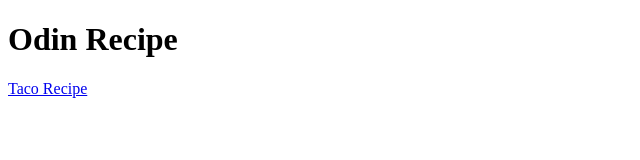
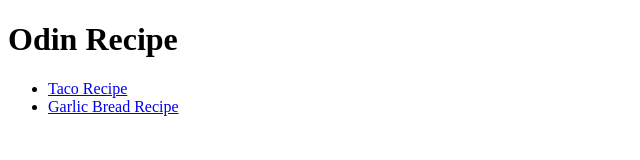
Before and after one commit to Fimbulv/odin-recipe, a plain HTML site: page index.html in a window 1280 px wide. Shown: the whole page, without its empty margins (0-640 px from the left). Drawn offline with Linux system fonts and the light colour scheme.

Commit message:
Added Garlic Bread to index,created UL to keep seperated from one line

```diff
--- a/index.html
+++ b/index.html
@@ -9,7 +9,10 @@
     </head>
     <body>
         <h1> Odin Recipe </h1>
-        <a href="recipes/tacos.html">Taco Recipe</a>
+        <ul>
+            <li><a href="recipes/tacos.html" rel="noopener noreferrer">Taco Recipe</a></li>
+            <li><a href="recipes/garlic_bread.html" rel="noopener noreferrer">Garlic Bread Recipe</a>
+        </ul>
     </body>
 
 </html>
```
